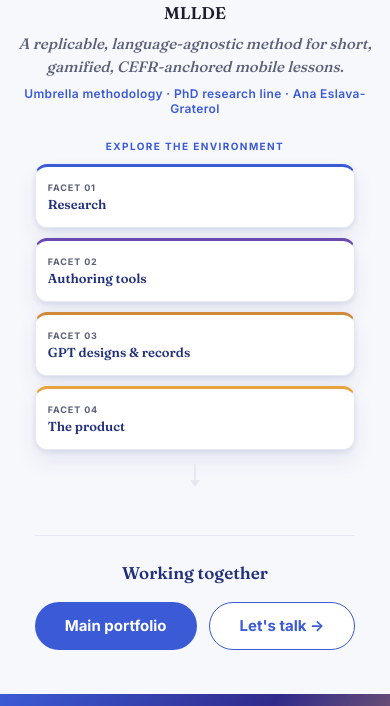
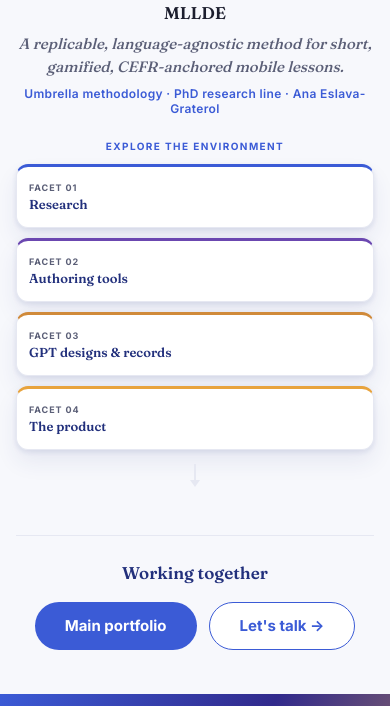
Before and after one commit to ProfeAnaEslavaEdTech/mobilelanguagelearningdesingenviroment, a plain HTML site: page index.html in a window 390 px wide. Shown: the part 138-844 px from the top of the page. Drawn offline with Linux system fonts and the light colour scheme.

Commit message:
Fix facet cards cramped into 2 columns on desktop (#3)
body is a flex column, so main.wrap shrank to its content width (~360px)
and ignored its max-width:1100px — collapsing the four facet cards to a
2x2 grid. Add width:100% to .wrap so it fills the available width up to
its max-width; the four cards now sit side by side in one row, and never
cramp (2-up on tablet, 1-up on phone via existing breakpoints).


Claude-Session: https://claude.ai/code/session_0188tkjqcouUE7rqDd5uPRQ1

Co-authored-by: Claude <noreply@anthropic.com>

```diff
--- a/index.html
+++ b/index.html
@@ -32,7 +32,7 @@
 *{box-sizing:border-box;margin:0;padding:0}
 html{-webkit-text-size-adjust:100%}
 body{font-family:var(--fb);background:var(--canvas);color:var(--ink);line-height:1.5;-webkit-font-smoothing:antialiased;overflow-x:hidden;display:flex;flex-direction:column;min-height:100dvh}
-.wrap{max-width:1100px;margin:0 auto;padding:0 20px}
+.wrap{width:100%;max-width:1100px;margin:0 auto;padding:0 20px}
 
 /* language visibility */
 [data-lang="en"] .lang-es{display:none !important}
```
